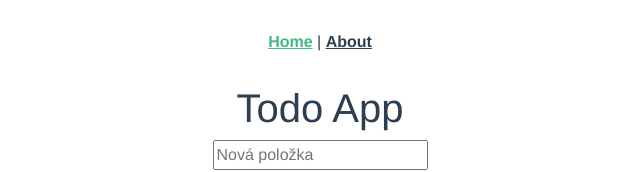
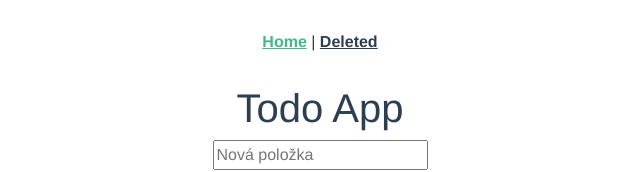
Before and after one commit to Radoo92/Todo-List, a Vue app: page / in a window 1280 px wide. Shown: the top 172 px of the page, without its empty margins (320-960 px from the left). Built offline with nearby package versions, Linux system fonts and the light colour scheme.

Commit message:
fix router

```diff
--- a/src/App.vue
+++ b/src/App.vue
@@ -1,7 +1,7 @@
 <template>
   <nav>
     <router-link to="/">Home</router-link> |
-    <router-link to="/about">About</router-link>
+    <router-link to="/deleted">Deleted</router-link>
   </nav>
   <router-view />
 </template>
```
